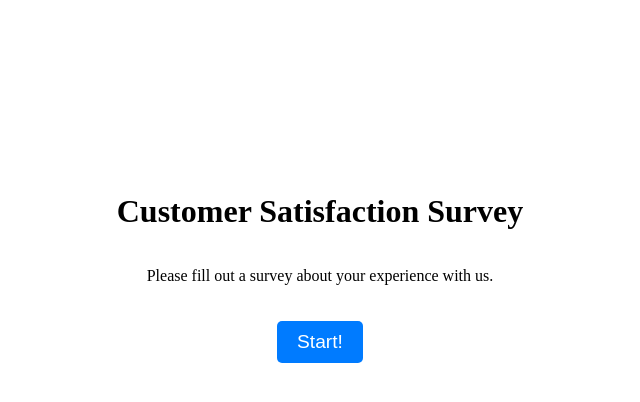
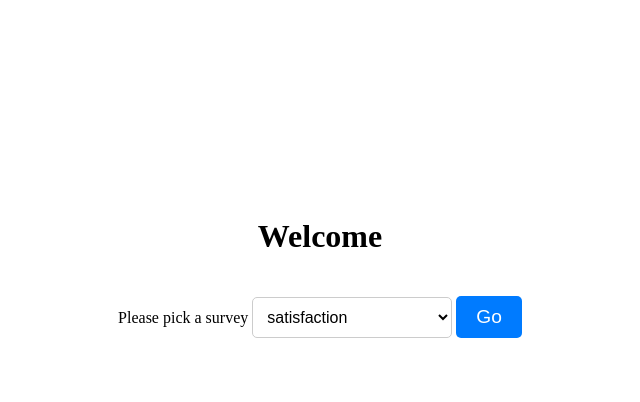
Before and after one commit to erkanturker/survey, a Flask app: page / in a window 1280 px wide. Shown: the part 133-535 px from the top of the page, without its empty margins (320-960 px from the left). Run offline with Flask 3, Linux system fonts and the light colour scheme.

Commit message:
supporting ask different survey, user can not re submit the survet which is alerady finish, showing answer an question at the end

```diff
--- a/app.py
+++ b/app.py
@@ -1,30 +1,43 @@
-from flask import Flask,render_template,session,redirect,request,flash
+from flask import Flask,render_template,session,redirect,request,flash,make_response
 from surveys import satisfaction_survey as survey
+from surveys import surveys
+
 RESPONSES_KEY = "responses"
+CURRENT_SURVEY_KEY = 'current_survey'
+
+app = Flask(__name__)
+app.config['SECRET_KEY'] = 'asd'
 
 
-app = Flask(__name__)
+@app.route("/")
+def show_pick_survey_form():
+    return render_template("pick-survey-form.html",surveys=surveys)
 
-app.config['SECRET_KEY'] = 'asd'
+@app.route("/",methods=['POST'])
+def pick_survey():
+    surveyKey = request.form['survey']
 
-#toolbar = DebugToolbarExtension(app)
+    isCompleted =bool(request.cookies.get(f"is_{surveyKey}_Survey_Completed"))
+    if isCompleted:
+        flash("You already completed the survey")
+        return redirect("/thanks")
 
-@app.route("/")
-def show_survey_start():
-    """Select a survey."""
+    session[CURRENT_SURVEY_KEY]=surveyKey
+    survey = surveys[surveyKey]
 
     return render_template("survey_start.html", survey=survey)
+
 
 @app.route("/begin", methods=["POST"])
 def start_survey():
     """Clear the session of responses."""
     session[RESPONSES_KEY] = []
-
     return redirect("/questions/0")
 
 @app.route("/questions/<int:qid>")
 def show_question(qid):
 
+    survey = surveys[session[CURRENT_SURVEY_KEY]]
     responses = session[RESPONSES_KEY]
 
     answerdQuestion = len(responses)
@@ -46,10 +59,11 @@ def store_answer():
     """Save response and redirect to next question."""
 
     choise = request.form['answer']
+    text = request.form.get('text',"")
 
     """add response to the session array"""
     responses = session[RESPONSES_KEY]
-    responses.append(choise)
+    responses.append({"choise":choise,"text":text})
     session[RESPONSES_KEY]= responses
 
     """if they answer the all the question redirect to thanks page"""
@@ -60,4 +74,14 @@ def store_answer():
 
 @app.route("/thanks")
 def show_completion_page():
-    return render_template("completion.html")
+    surveyKey = session[CURRENT_SURVEY_KEY]
+    survey= surveys[surveyKey]
+    responses= session[RESPONSES_KEY]
+
+    html = render_template("completion.html",survey=survey,responses=responses)
+
+    response = make_response(html)
+
+    response.set_cookie(f"is_{surveyKey}_Survey_Completed","True")
+
+    return response
--- a/static/style.css
+++ b/static/style.css
@@ -38,3 +38,21 @@ button {
 button:hover {
   background-color: #0056b3;
 }
+
+select {
+  padding: 10px;
+  font-size: 16px;
+  border: 1px solid #ccc;
+  border-radius: 5px;
+  background-color: #fff;
+  width: 200px;
+}
+
+/* Style for the options */
+select option {
+  padding: 10px;
+}
+
+li {
+  list-style: none;
+}
--- /dev/null
+++ b/templates/pick-survey-form.html
@@ -0,0 +1,12 @@
+{% extends 'base.html' %} {% block content %}
+<h1>Welcome</h1>
+<form action="/" method="POST">
+  <label for="surveys">Please pick a survey</label>
+  <select name="survey" id="survey">
+    {% for key in surveys.keys() %}
+    <option value="{{key}}">{{key}}</option>
+    {%endfor%}
+  </select>
+  <button>Go</button>
+</form>
+{% endblock %}
--- a/templates/question.html
+++ b/templates/question.html
@@ -6,6 +6,9 @@
   <p><input type="radio" name="answer" value="{{ choice }}"> {{ choice }}</p>
   {% endfor %}
   </select>
+  {% if question.allow_text%}
+  <input type="text" name="text" id="text">
+  {% endif %}
   <button>Continue</button>
 </form>
 {% endblock %}
```
Also changed, not shown: templates/completion.html (+9 -2 lines).
